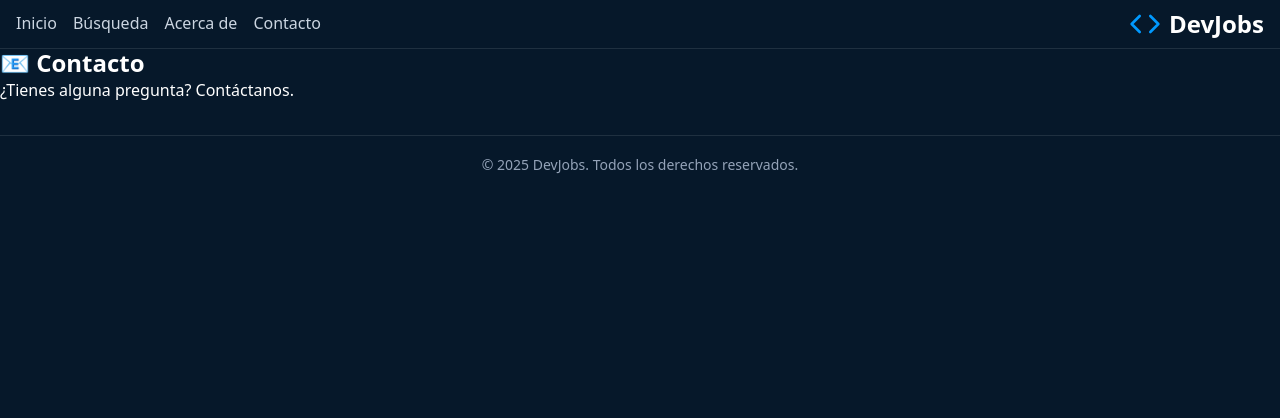
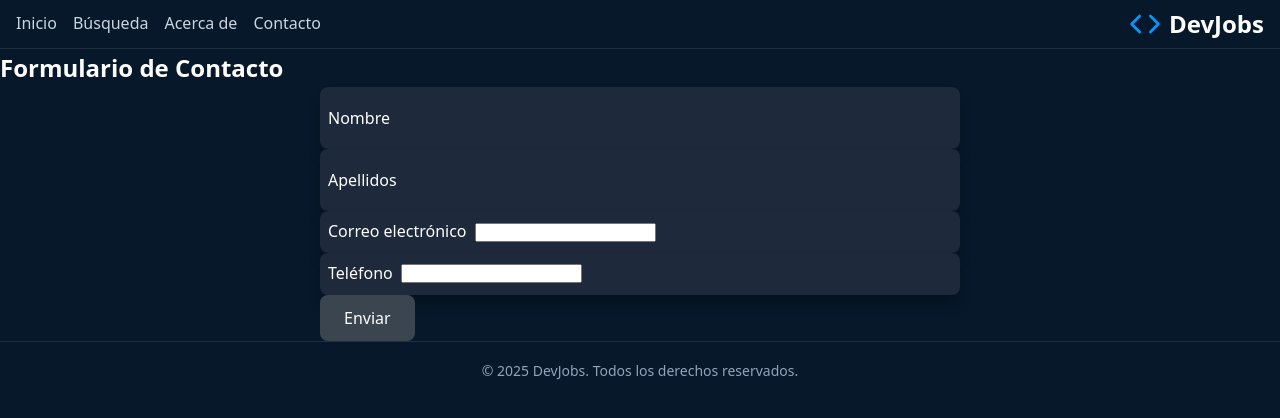
Before and after one commit to javierjuanJJ/jscamp, a React (Vite) app in the folder 4-react-vite/: page /contact in a window 1280 px wide. Shown: the top 418 px of the page. Built offline with nearby package versions, Linux system fonts and the light colour scheme.

Commit message:
form contact

```diff
--- /dev/null
+++ b/4-react-vite/src/hooks/useForm.js
@@ -0,0 +1,81 @@
+
+export function handleSubmit(event, idName, idLastName, idEmail, idPhone) {
+    event.preventDefault()
+
+    const formData = new FormData(event.currentTarget)
+
+    const valuesForm = {
+        nameForm: formData.get(idName),
+        lastNameForm: formData.get(idLastName),
+        emailForm: formData.get(idEmail),
+        phoneForm: formData.get(idPhone)
+    }
+
+    onValidate(valuesForm)
+}
+
+export const useSearchForm = ({ idName, idLastName, idEmail, idPhone, resetForm }) => {
+
+    const handleSubmit = (event) => {
+        event.preventDefault()
+
+        const formData = new FormData(event.currentTarget)
+
+        const valuesForm = {
+            nameForm: formData.get(idName),
+            lastNameForm: formData.get(idLastName),
+            emailForm: formData.get(idEmail),
+            phoneForm: formData.get(idPhone)
+        }
+
+        onValidate(valuesForm)
+
+    }
+
+
+    function onValidate(valuesForm) {
+        let isValid = true;
+        console.log(valuesForm.nameForm)
+        if (valuesForm.nameForm.trim() === '') {
+            alert(valuesForm.nameForm, 'El nombre es obligatorio');
+            isValid = false;
+        }
+
+        if (valuesForm.lastNameForm.trim() === '') {
+            alert(valuesForm.lastNameForm.value, 'Los apellidos son obligatorios');
+            isValid = false;
+        }
+
+        if (!validateEmail(valuesForm.emailForm)) {
+            console.log(valuesForm.emailForm)
+            alert('Correo electrónico inválido');
+            isValid = false;
+        }
+
+        if (!validatePhone(valuesForm.phoneForm.trim())) {
+            console.log(valuesForm.phoneForm.trim())
+            alert('Teléfono inválido (9 dígitos)');
+            isValid = false;
+        }
+
+        if (isValid) {
+            alert('Formulario enviado correctamente ✅');
+            resetForm();
+        }
+    }
+
+    function validateEmail(email) {
+        const regex = /^[^\s@]+@[^\s@]+\.[^\s@]+$/;
+        return regex.test(email);
+    }
+
+    function validatePhone(phoneForm) {
+        const regex = /^[0-9]{9}$/;
+        return regex.test(phoneForm);
+    }
+
+
+    return {
+        handleSubmit
+    }
+}
--- a/4-react-vite/src/pages/Contact.jsx
+++ b/4-react-vite/src/pages/Contact.jsx
@@ -1,9 +1,89 @@
 // pages/Contact.jsx
+import { useId, useState } from "react"
+import { useSearchForm } from "../hooks/useForm.js"
 export function Contact() {
+
+    const idName = useId()
+    const idLastName = useId()
+    const idEmail = useId()
+    const idPhone = useId()
+
+    // Estados del formulario
+    const [name, setName] = useState("")
+    const [lastName, setLastName] = useState("")
+    const [email, setEmail] = useState("")
+    const [phone, setPhone] = useState("")
+
+    const [isDisabled, setIsDisabled] = useState(false)
+
+    const resetForm = () => {
+        setName("")
+        setLastName("")
+        setEmail("")
+        setPhone("")
+        setIsDisabled(false)
+        const button = document.getElementById("submitForm")
+        button.disabled = false
+    }
+
+    const {
+        handleSubmit,
+    } = useSearchForm({ idName, idLastName, idEmail, idEmail, idPhone, resetForm })
     return (
-        <div>
-            <h1>📧 Contacto</h1>
-            <p>¿Tienes alguna pregunta? Contáctanos.</p>
+        <div className="container">
+            <h2>Formulario de Contacto</h2>
+
+            <form onSubmit={handleSubmit} id="contactForm" noValidate>
+                <div className="form-group">
+                    <label htmlFor="name">Nombre</label>
+                    <input
+                        name={idName}
+                        value={name}
+                        type="text"
+                        id="name"
+                        onChange={(e) => setName(e.target.value)} />
+                    <small className="error"></small>
+                </div>
+
+                <div className="form-group">
+                    <label htmlFor="lastname">Apellidos</label>
+                    <input name={idLastName}
+                        type="text"
+                        value={lastName}
+                        id="lastname"
+                        onChange={(e) => setLastName(e.target.value)} />
+                    <small className="error"></small>
+                </div>
+
+                <div className="form-group">
+                    <label htmlFor="email">Correo electrónico</label>
+                    <input
+                        name={idEmail}
+                        type="email"
+                        value={email}
+                        id="email"
+                        onChange={(e) => setEmail(e.target.value)} />
+                    <small className="error"></small>
+                </div>
+
+                <div className="form-group">
+                    <label htmlFor="phone">Teléfono</label>
+                    <input
+                        name={idPhone}
+                        value={phone}
+                        type="tel"
+                        id="phone"
+                        onChange={(e) => setPhone(e.target.value)} />
+                    <small className="error"></small>
+                </div>
+
+                <button id="submitForm" onClick={() => {
+                    setIsDisabled(!isDisabled)
+                    const button = document.getElementById("submitForm")
+                    button.disabled = isDisabled
+                }}
+                    type="submit">Enviar</button>
+            </form>
         </div>
     )
 }
```
